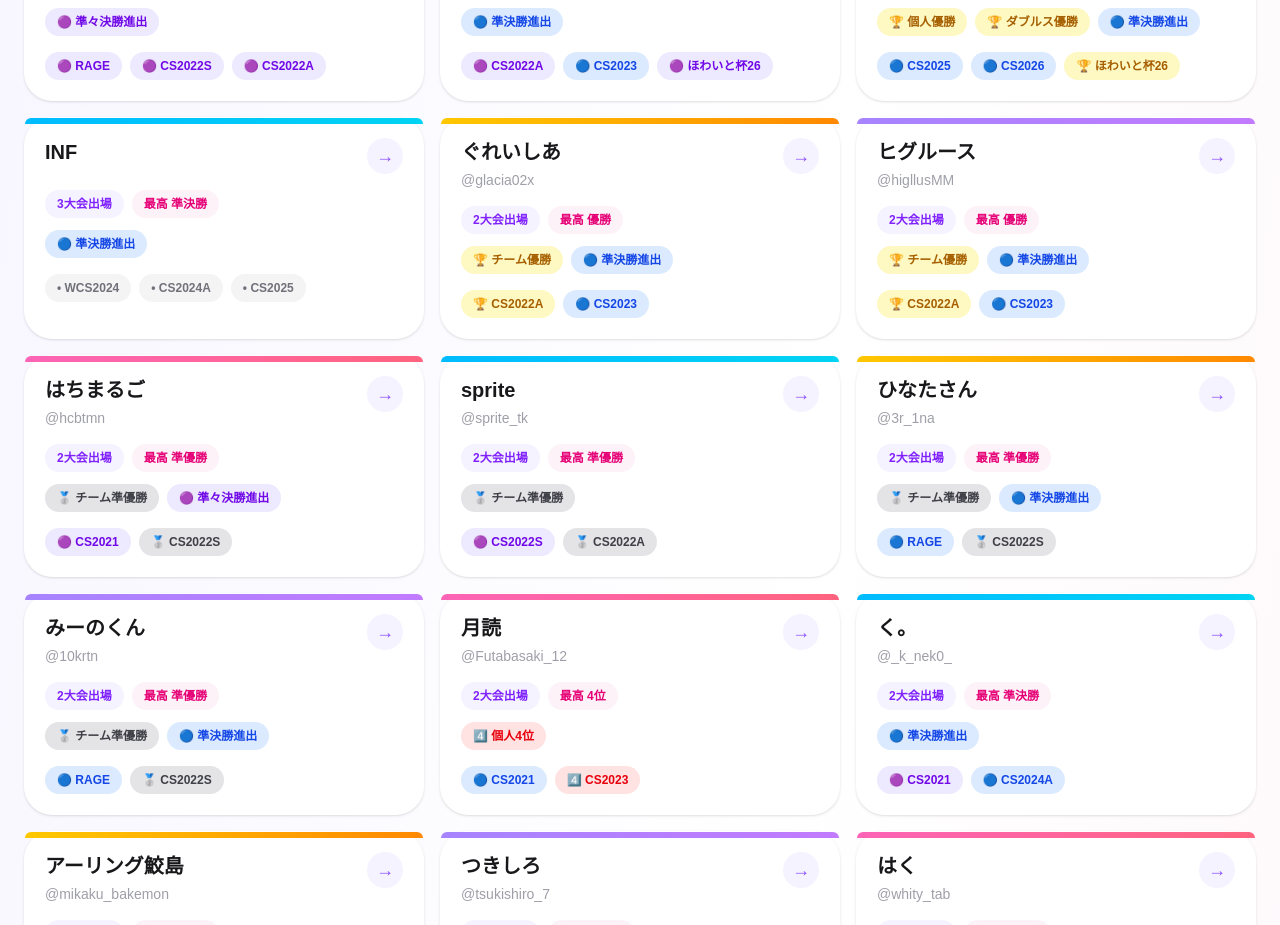
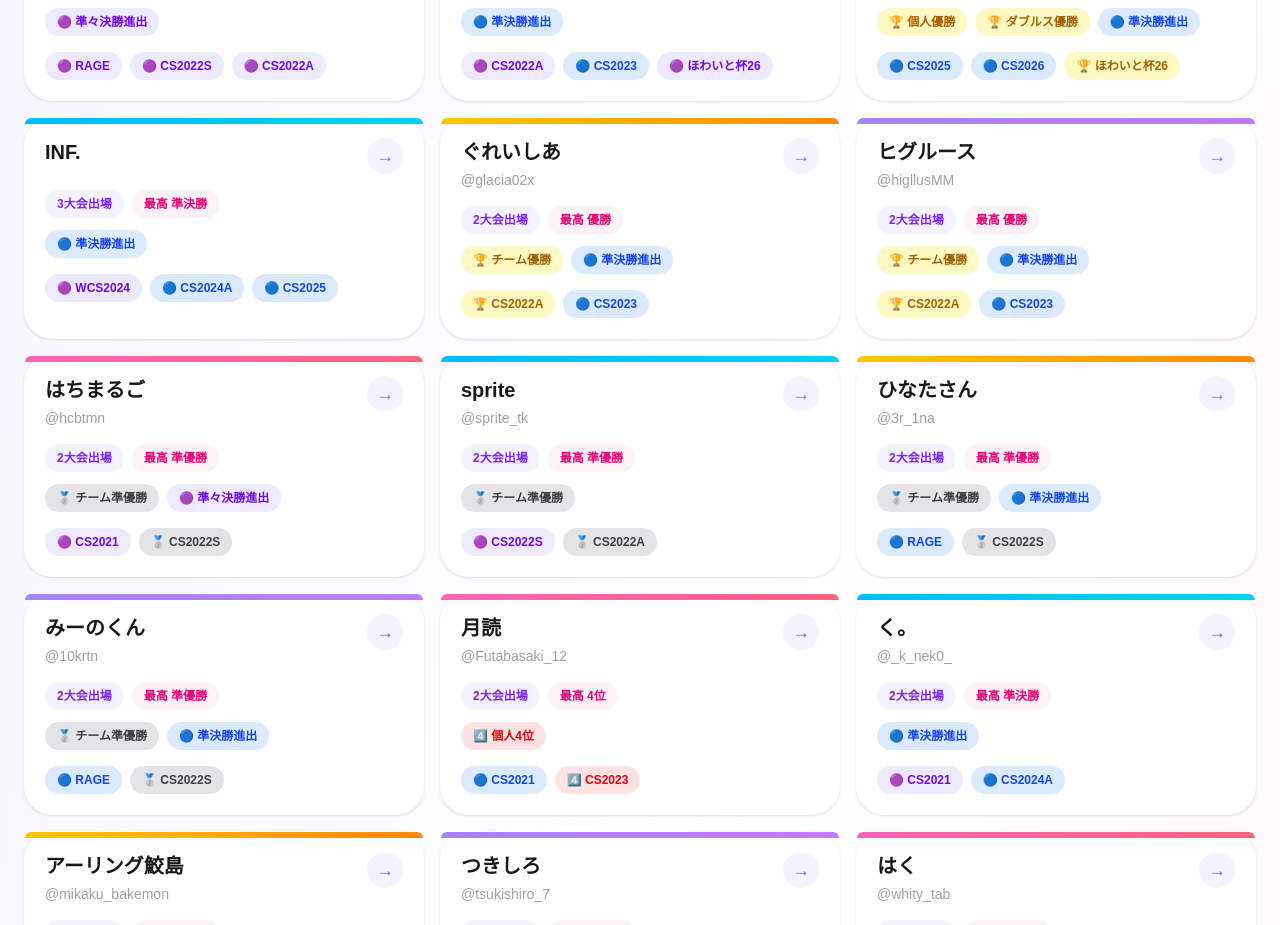
Before and after one commit to Kan2m/proseka-player-db, a Next.js app: page / in a window 1280 px wide. Shown: the part 3420-4345 px from the top of the page. Built offline with nearby package versions, Linux system fonts and the light colour scheme.

Commit message:
INFもうよくないか

```diff
--- a/app/data/players.ts
+++ b/app/data/players.ts
@@ -1840,10 +1840,10 @@ export const players: Player[] = [
 },
 
 {
-  id: "inf",
-  name: "INF",
-  twitter: "",
-  aliases: ["INF"],
+  id: "inf.",
+  name: "INF.",
+  twitter: "",
+  aliases: ["INF."],
   appearances: 3,
   result: "準決勝",
   notes: "WCS2024では韓国語版で予選突破。",
@@ -1853,7 +1853,7 @@ export const players: Player[] = [
   tournaments: {
     wcs24: true,
     cs24A: true,
-    cs25: true,
+    cs25: true
   },
 },
 
```
